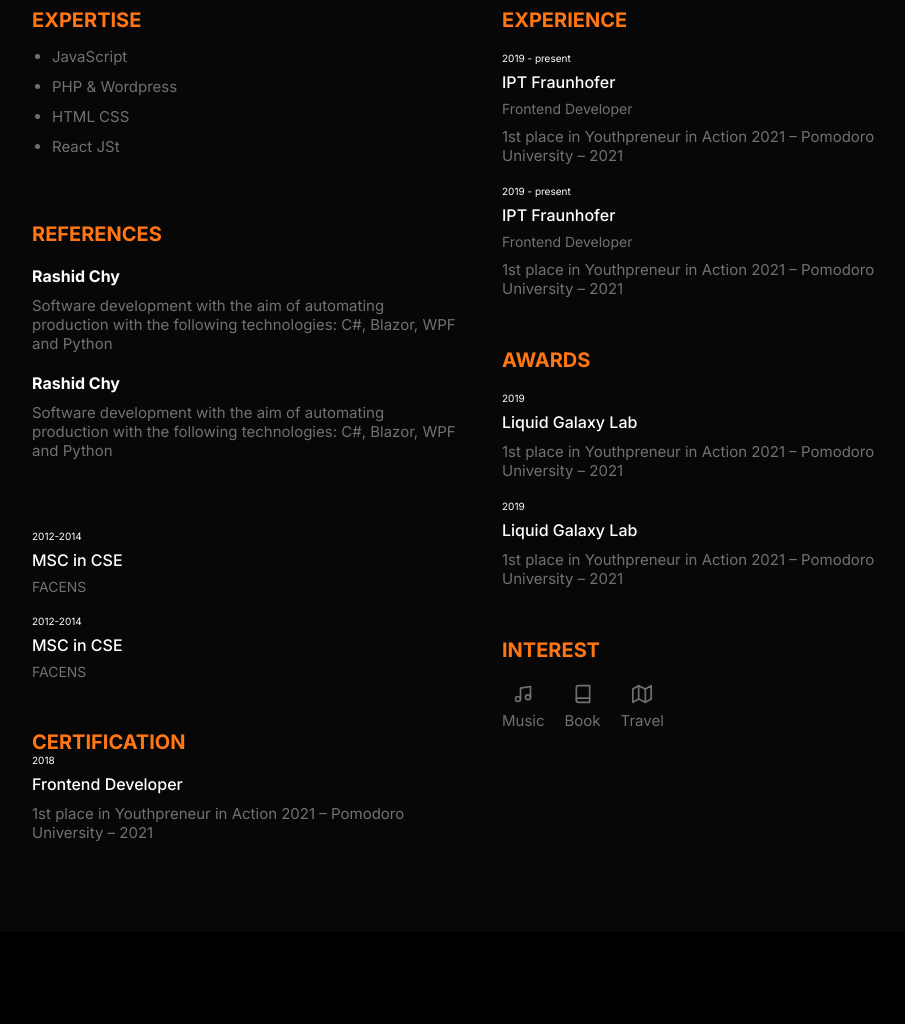
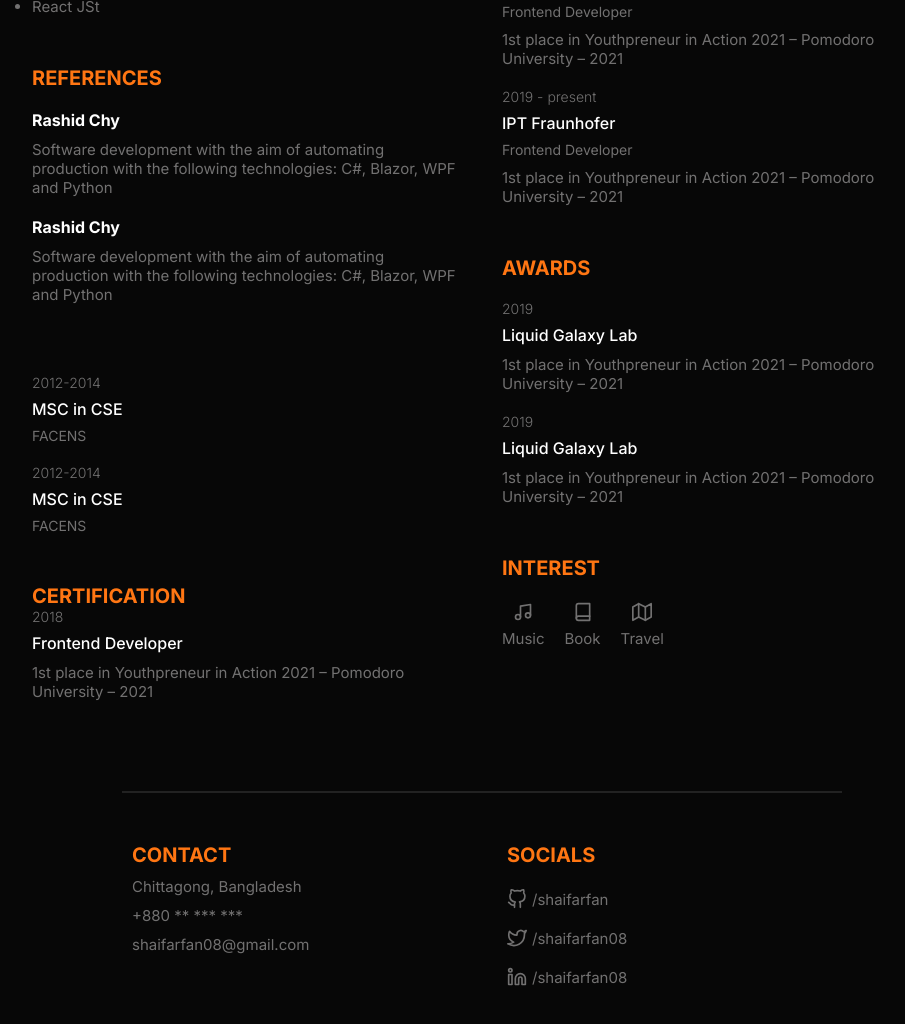
Before and after one commit to GustavoMMello01/CV-Online, a plain HTML site: page index.html in a window 1280 px wide. Shown: the part 420-1444 px from the top of the page, without its empty margins (158-1063 px from the left). Before the commit the page ends 1352 px from the top, so only its background shows below. Drawn offline with nearby package versions, Linux system fonts and the light colour scheme.

Commit message:
css done

```diff
--- a/index.html
+++ b/index.html
@@ -146,7 +146,40 @@
                 </div>
             </div>
         </div>
-        <div class="group-3"></div>
+        <hr>
+        <div class="group-3">
+            <div class="contact">
+              <h3 class="title">Contact</h3>
+              <div class="contact_info">
+                <p class="description">
+                  Chittagong, Bangladesh
+                </p>
+                <p class="description">
+                  +880 ** *** ***
+                </p>
+                <p class="description">
+                  shaifarfan08@gmail.com
+                </p>
+              </div>
+            </div>
+            <div class="social">
+              <h3 class="title">Socials</h3>
+              <div class="social_items">
+                <a href="#" target="_b" class="social_item">
+                  <i data-feather="github"></i>
+                  <span>/shaifarfan</span>
+                </a>
+                <a href="#" target="_blank" class="social_item">
+                  <i data-feather="twitter"></i>
+                  <span>/shaifarfan08</span>
+                </a>
+                <a href="#" target="_blank" class="social_item">
+                  <i data-feather="linkedin"></i>
+                  <span>/shaifarfan08</span>
+                </a>
+              </div>
+            </div>
+          </div>
     </div>
     <script>
         feather.replace()
--- a/style.css
+++ b/style.css
@@ -1,73 +1,62 @@
 @import url('https://fonts.googleapis.com/css2?family=Inter:wght@200;300;400;500;600;700&display=swap');
 
-*{
+* {
 	padding: 0;
 	margin: 0;
 	box-sizing: border-box;
 }
-
-:root{
+:root {
 	--primary-color: #ff7613;
 	--text-color: #727171;
 }
-
-html{
+html {
 	font-size: 10px;
 }
-
-body{
+body {
 	font-family: Inter, sans-serif;
 	background-color: black;
 	color: white;
 }
 
-/* commom styles */
-
-img{
+/* common styles */
+img {
 	width: 100%;
 }
-
-a{
+a {
 	text-decoration: none;
 	color: white;
 }
-
-.description{
+.description {
 	margin-top: 1rem;
 	font-size: 1.5rem;
 	font-weight: 400;
 	color: var(--text-color);
 }
-
-.title{
+.title {
 	color: var(--primary-color);
 	font-weight: 700;
 	font-size: 2rem;
 	text-transform: uppercase;
 }
-
-.title_preTitle{
+.item_preTitle {
 	font-size: 1.4rem;
 	color: var(--text-color);
 	font-weight: 300;
 }
-
-.item_title{
+.item_title {
 	font-size: 1.6rem;
-    color:white;
+	color: white;
 	font-weight: 500;
 	margin: 0.8rem 0;
 }
-
-.item_subtitle{
+.item_subtitle {
 	font-size: 1.4rem;
 	color: var(--text-color);
 	font-weight: 400;
 }
 
-/* Layouts */
-
-.container{
+/* layouts */
+.container {
 	max-width: 1000px;
 	width: 90%;
 	margin: 0 auto;
@@ -77,136 +66,174 @@ a{
 	grid-template-columns: 1fr 1fr;
 	gap: 4rem;
 }
-
-@media only screen and (max-width: 768px){
-    .container{
+@media only screen and (max-width: 768px) {
+	.container {
 		width: 100%;
 		grid-template-columns: 1fr;
 		padding: 3rem;
 		gap: 7rem;
 	}
 }
-
-.profile{
+.profile {
 	grid-column: 1 / -1;
 	margin-bottom: 2rem;
 }
-
 .group-1,
 .group-2 {
 	display: flex;
+	flex-direction: column;
 	gap: 5rem;
+}
+.group-3 {
+	max-width: 700px;
+	width: 100%;
+	margin: 0 auto;
+	grid-column: 1/-1;
+	display: flex;
+	flex-direction: row;
+	gap: 5rem;
+}
+.group-3 > div {
+	flex: 1;
+}
+@media only screen and (max-width: 768px) {
+	.profile {
+		margin-bottom: 0;
+	}
+	.group-3 {
 		flex-direction: column;
+	}
 }
 
 /* profile */
-
-.profile_container{
+.profile_container {
 	display: flex;
 	gap: 2rem;
 }
-
-.profile_image{
+.profile_profileImg {
 	max-width: 250px;
 }
-
-.profile_vorname{
-    color:white;
+.profile_name_firstName {
+	color: white;
 	font-weight: 200;
 	font-size: clamp(2rem, 8vw, 4rem);
 	text-transform: uppercase;
 	display: block;
 	margin-bottom: -0.8rem;
 }
-
-.profile_nachname{
+.profile_name_lastName {
 	color: var(--primary-color);
 	font-weight: 700;
 	font-size: clamp(2.5rem, 15vw, 7rem);
 	text-transform: uppercase;
 	display: block;
 }
-
-.profile_title{
+.profile_title {
 	font-size: 1.5rem;
 	font-weight: 400;
 	text-transform: uppercase;
 }
-
-.downloadBtn{
+.downloadBtn {
 	display: block;
 	text-decoration: underline;
 	font-size: 1.6rem;
 	margin-top: 1rem;
 }
-
-.downloadBtn:hover{
-    color: var(--primary-color)
+.downloadBtn:hover {
+	color: var(--primary-color);
 }
-
-@media only screen and (max-width: 768px){
-    .profile_container{
+@media only screen and (max-width: 768px) {
+	.profile_container {
 		flex-direction: column;
 	}
 }
 
 /* Expertise */
-.skill_list{
-    margin: 1rem;
+.skills_list {
+	margin-top: 1rem;
 	margin-left: 2rem;
 	line-height: 2;
 }
 
-/* Ref */
-.ref_item{
+/* Ref  */
+.ref_item {
 	margin-top: 2rem;
 }
-
-.ref_name{
+.ref_name {
 	font-size: 1.6rem;
 	font-weight: 700;
 }
 
-/* education */
-.edu_item{
+/* eduction */
+.edu_item {
 	margin-top: 2rem;
-
 }
 
 /* certification */
-.certification_item{
+.certification_item {
+	margin-top: 2rem;
+}
+/* exp */
+.exp_item {
 	margin-top: 2rem;
 }
 
-/* exp */
-.exp_item{
+/* awards */
+.awards_item {
 	margin-top: 2rem;
 }
-
-/* description */
-.awards_item{
-    margin-top: 2rem;
-}
-
-/* Interest */
-.interest_items{
+/* Interests */
+.interest_items {
 	margin-top: 2rem;
 	display: flex;
 	align-items: center;
 	flex-wrap: wrap;
-    gap:2rem
+	gap: 2rem;
 }
-
-.interest_item{
+.interest_item {
 	font-size: 1.5rem;
 	display: flex;
 	flex-direction: column;
 	align-items: center;
 	justify-content: center;
-    gap: .5rem;
+	gap: 0.5rem;
 	color: var(--text-color);
 }
-
-.interest_item svg{
+.interest_item svg {
 	width: 2rem;
 }
+
+/* socials */
+.social_items {
+	margin-top: 2rem;
+}
+.social_item {
+	margin-top: 1.5rem;
+	font-size: 1.5rem;
+	display: flex;
+	gap: 0.5rem;
+	align-items: center;
+	justify-content: flex-start;
+	color: var(--text-color);
+}
+.social_item:hover {
+	color: var(--primary-color);
+}
+.social_item svg {
+	width: 2rem;
+}
+
+hr {
+	grid-column: 1/-1;
+	width: 80%;
+	margin: 0 auto;
+	margin-top: 5rem;
+	margin-bottom: 1rem;
+	border: none;
+	border-top: 2px solid rgba(128, 128, 128, 0.229);
+}
+@media only screen and (max-width: 768px) {
+	hr {
+		margin: 0 auto;
+	}
+}
```
Lines whose indentation alone changed are shown as unchanged.
